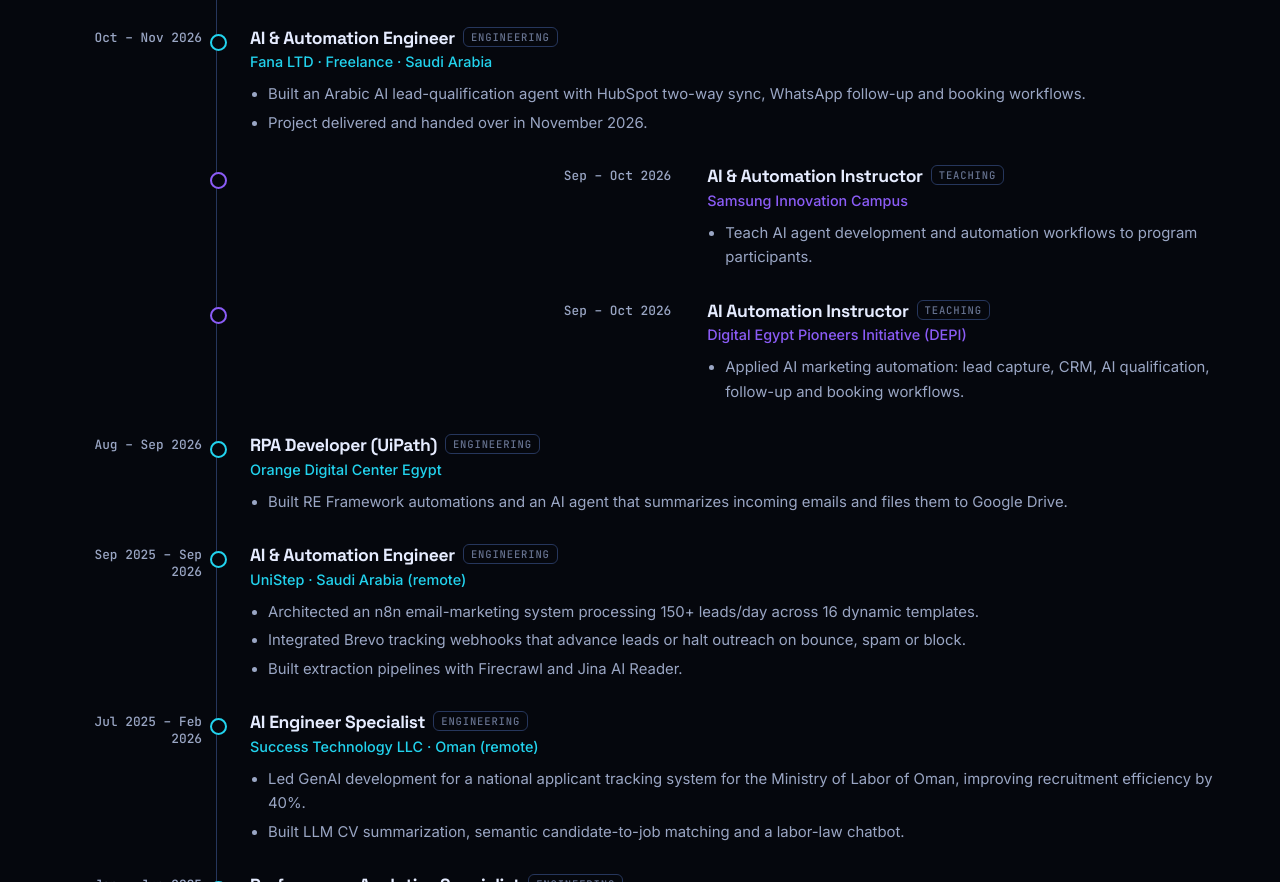
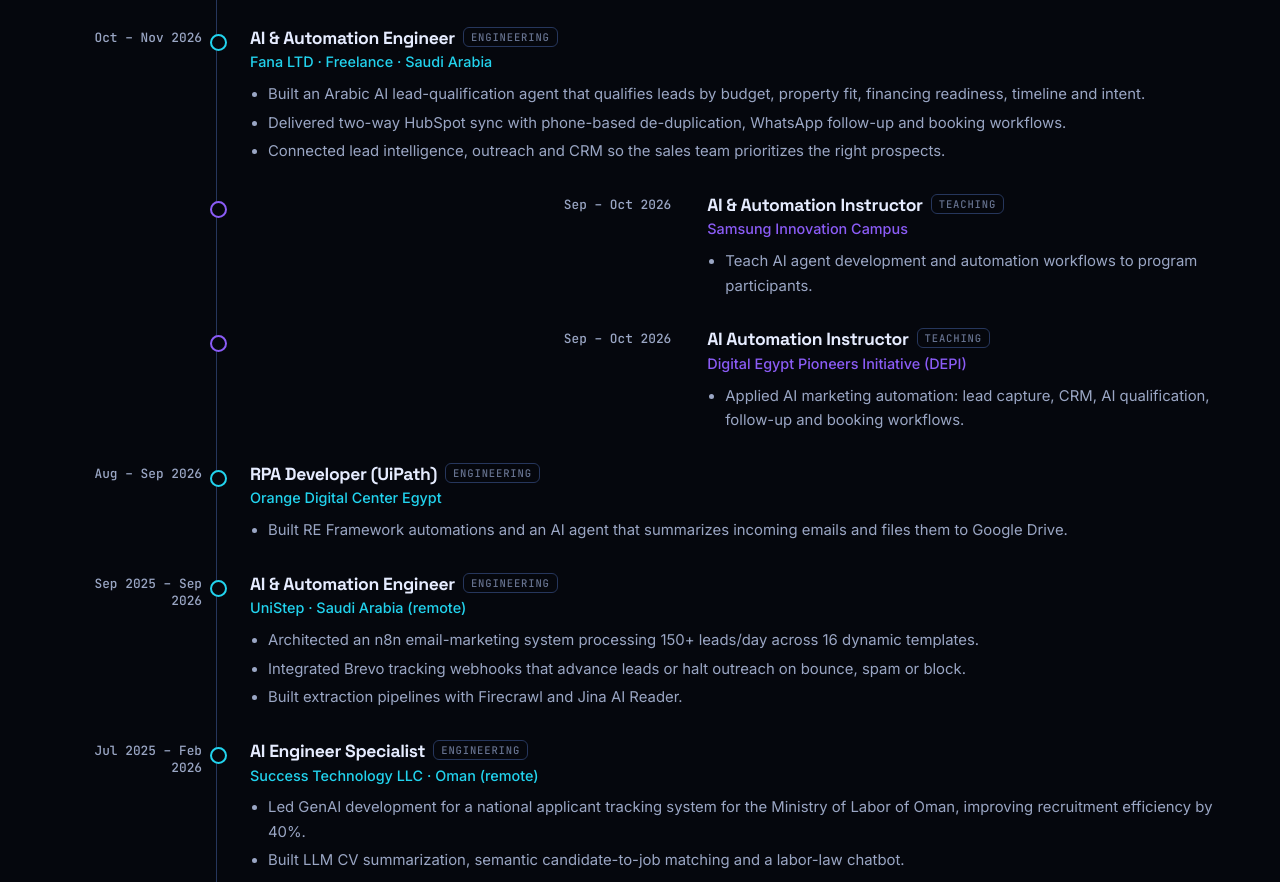
Before and after one commit to MahmoudElnahal/tech, a plain HTML site: page index.html in a window 1280 px wide. Shown: the part 7190-8072 px from the top of the page. Drawn offline with Linux system fonts and the light colour scheme.

Commit message:
Stronger Fana LTD experience bullets
Co-Authored-By: Claude Opus 5.5 <noreply@anthropic.com>

```diff
--- a/index.html
+++ b/index.html
@@ -775,7 +775,7 @@ const SKILLS=[
 const EXP=[
  {t:'teach',now:true,when:'Nov 2026 – Now',role:'AI Automation Instructor (part-time)',org:'Data Pill',pts:['Teach AI automation: AI agents, n8n workflows and integrations with business tools.']},
  {t:'teach',now:true,when:'Nov 2026 – Now',role:'AI Automation Instructor (part-time)',org:'Learn It · Saudi Arabia & UAE',pts:['Teach AI agents, generative AI and automation workflows to professionals in Saudi Arabia and the UAE.','Hands-on sessions where every learner builds a working workflow.']},
- {t:'eng',when:'Oct – Nov 2026',role:'AI & Automation Engineer',org:'Fana LTD · Freelance · Saudi Arabia',pts:['Built an Arabic AI lead-qualification agent with HubSpot two-way sync, WhatsApp follow-up and booking workflows.','Project delivered and handed over in November 2026.']},
+ {t:'eng',when:'Oct – Nov 2026',role:'AI & Automation Engineer',org:'Fana LTD · Freelance · Saudi Arabia',pts:['Built an Arabic AI lead-qualification agent that qualifies leads by budget, property fit, financing readiness, timeline and intent.','Delivered two-way HubSpot sync with phone-based de-duplication, WhatsApp follow-up and booking workflows.','Connected lead intelligence, outreach and CRM so the sales team prioritizes the right prospects.']},
  {t:'teach',when:'Sep – Oct 2026',role:'AI & Automation Instructor',org:'Samsung Innovation Campus',pts:['Teach AI agent development and automation workflows to program participants.']},
  {t:'teach',when:'Sep – Oct 2026',role:'AI Automation Instructor',org:'Digital Egypt Pioneers Initiative (DEPI)',pts:['Applied AI marketing automation: lead capture, CRM, AI qualification, follow-up and booking workflows.']},
  {t:'eng',when:'Aug – Sep 2026',role:'RPA Developer (UiPath)',org:'Orange Digital Center Egypt',pts:['Built RE Framework automations and an AI agent that summarizes incoming emails and files them to Google Drive.']},
```
